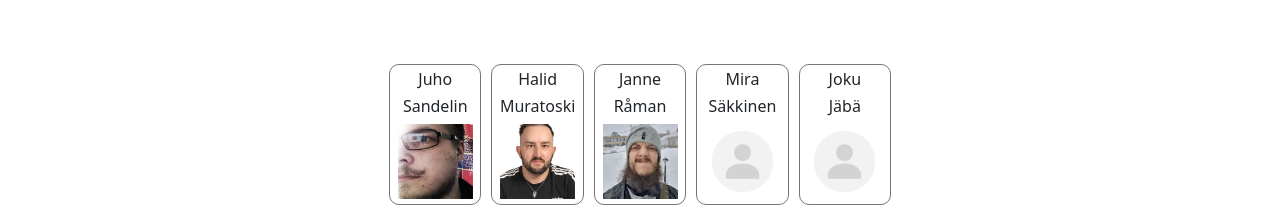
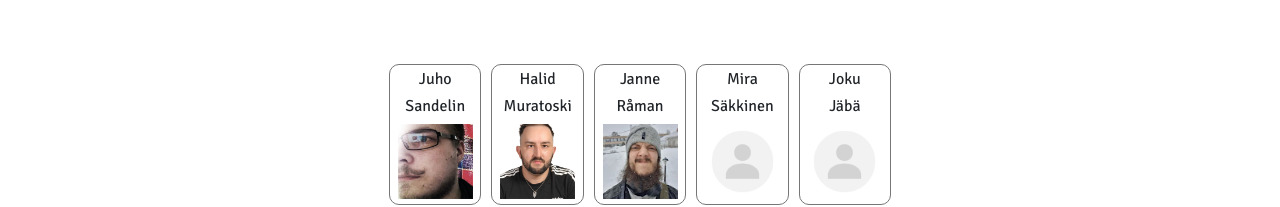
Before and after one commit to hmuratoski/BookShopForUsedBooks, a React (Create React App) app: page / in a window 1280 px wide. Shown: the part 1508-1715 px from the top of the page. Built offline with nearby package versions, Linux system fonts and the light colour scheme.

Commit message:
font change

```diff
--- a/src/css/About.css
+++ b/src/css/About.css
@@ -23,5 +23,5 @@
 }
 
 h6 {
-
+	font-family: "Regular";
 }
```
